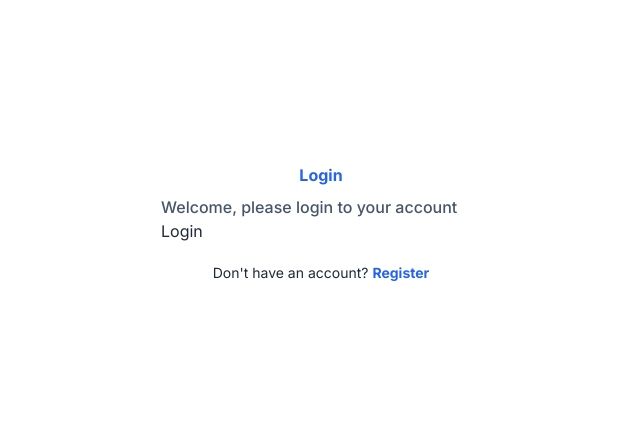
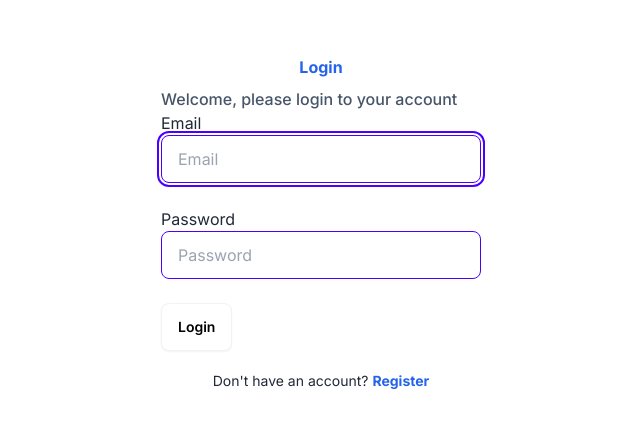
Before and after one commit to marzanoo/laranext, a Next.js app in the folder fend/: page /auth/login in a window 1280 px wide. Shown: the part 177-604 px from the top of the page, without its empty margins (319-959 px from the left). Built offline with nearby package versions, Linux system fonts and the light colour scheme; no server answers.

Commit message:
Login Function

```diff
--- a/fend/app/auth/login/page.tsx
+++ b/fend/app/auth/login/page.tsx
@@ -1,13 +1,12 @@
 "use client";
 
-import AuthLayout from "@/components/layouts/AuthLayout";
 import LoginView from "@/views/Login";
 
 const LoginPage = () => {
   return (
-    <AuthLayout title="Login" type="login">
+    <>
       <LoginView />
-    </AuthLayout>
+    </>
   );
 };
 
--- a/fend/components/fragments/FormLogin/index.tsx
+++ b/fend/components/fragments/FormLogin.tsx
@@ -36,6 +36,7 @@ const FormLogin = () => {
         data
       );
       console.log("Login successful:", response.data);
+      window.location.href = "/";
     } catch (error) {
       console.error("Login failed:", error);
     }
@@ -62,7 +63,9 @@ const FormLogin = () => {
         type="password"
         placeholder="Password"
       />
-      <Button type="submit">Login</Button>
+      <Button type="submit" ClassName="btn bg-white text-black">
+        Login
+      </Button>
     </form>
   );
 };
--- a/fend/views/Login/index.tsx
+++ b/fend/views/Login/index.tsx
@@ -1,5 +1,12 @@
+import FormLogin from "@/components/fragments/FormLogin";
+import AuthLayout from "@/components/layouts/AuthLayout";
+
 const LoginView = () => {
-  return <div>Login</div>;
+  return (
+    <AuthLayout title="Login" type="login">
+      <FormLogin />
+    </AuthLayout>
+  );
 };
 
 export default LoginView;
```
